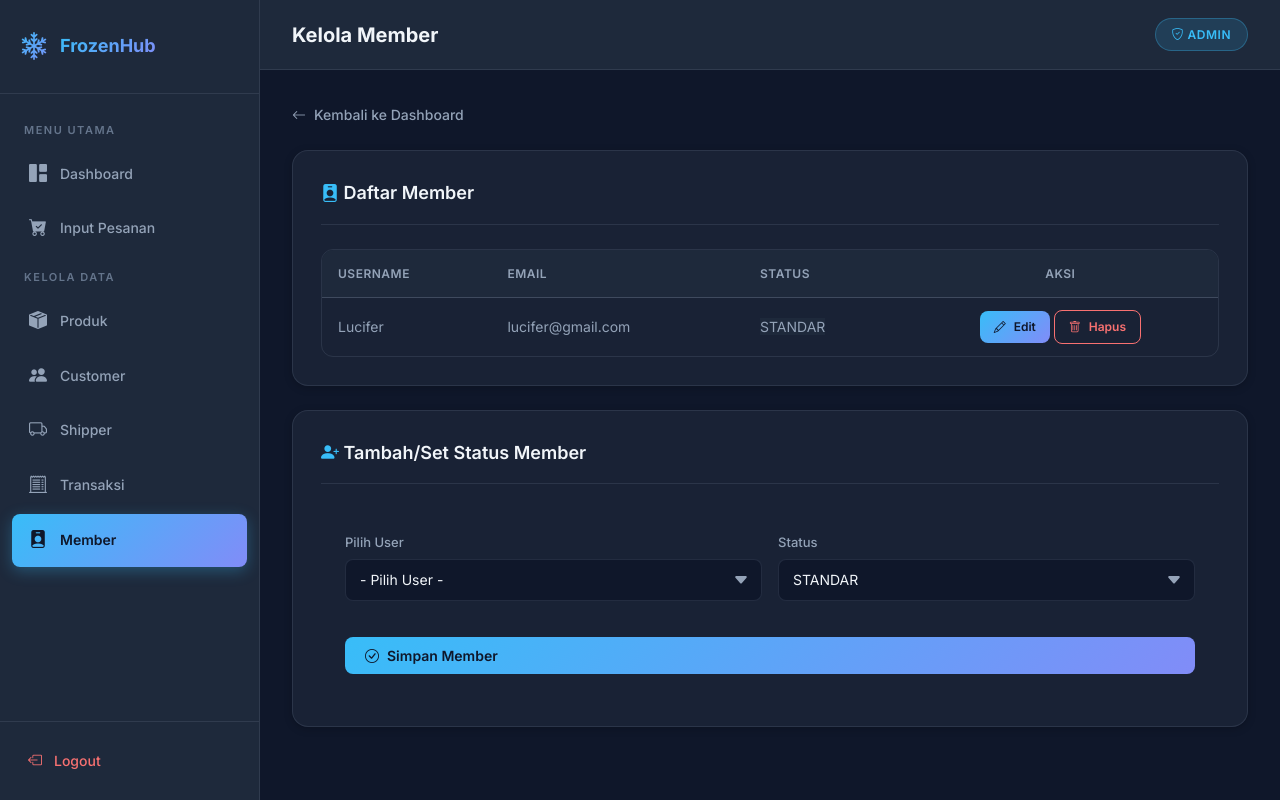
After one commit to Lucifer-pw/Frozen-Food, a PHP site: page /member/index_member.php in a window 1280 px wide. The commit adds this page. Run offline with PHP 8.4, Linux system fonts and the light colour scheme; a user stored in the database is signed in; data comes from the database, SQL or seed files in the repository; tables that the repository leaves empty or names only in its code hold one stand-in row (values such as "Sample post").

Commit message:
Tugas CRUD UJK

```diff
--- a/assets/layout_header.php
+++ b/assets/layout_header.php
@@ -67,6 +67,9 @@ if (isset($is_subfolder) && $is_subfolder) $base_url = '../';
         <a href="<?= $base_url ?>transaksi/index_transaksi.php" class="<?= $active_menu == 'transaksi' ? 'active' : '' ?>">
             <i class="bi bi-receipt-cutoff"></i> Transaksi
         </a>
+        <a href="<?= $base_url ?>member/index_member.php" class="<?= $active_menu == 'member' ? 'active' : '' ?>">
+            <i class="bi bi-person-badge-fill"></i> Member
+        </a>
         <?php } ?>
     </nav>
 
--- /dev/null
+++ b/member/index_member.php
@@ -0,0 +1,169 @@
+<?php
+session_start();
+require_once '../config/koneksi.php';
+
+if (!isset($_SESSION['login']) || $_SESSION['role'] !== 'admin') {
+    header("Location: ../login.php");
+    exit;
+}
+
+// =====================
+// TAMBAH MEMBER
+// =====================
+if (isset($_POST['tambah'])) {
+    $user_id = $_POST['user_id'];
+    $status = $_POST['status'];
+
+    $cek = mysqli_query($conn, "SELECT id FROM tb_member WHERE user_id='$user_id'");
+    if (mysqli_num_rows($cek) > 0) {
+        mysqli_query($conn, "UPDATE tb_member SET status='$status' WHERE user_id='$user_id'");
+    } else {
+        mysqli_query($conn, "INSERT INTO tb_member (user_id, status) VALUES ('$user_id', '$status')");
+    }
+    echo "<script>alert('Member berhasil ditambahkan/diupdate!'); window.location='index_member.php';</script>";
+}
+
+// =====================
+// EDIT MEMBER
+// =====================
+if (isset($_POST['edit_simpan'])) {
+    $id = $_POST['id'];
+    $status = $_POST['status'];
+
+    mysqli_query($conn, "UPDATE tb_member SET status='$status' WHERE id='$id'");
+    echo "<script>alert('Status member berhasil diupdate!'); window.location='index_member.php';</script>";
+}
+
+// =====================
+// HAPUS MEMBER
+// =====================
+if (isset($_GET['hapus'])) {
+    $id = $_GET['hapus'];
+    mysqli_query($conn, "DELETE FROM tb_member WHERE id='$id'");
+    echo "<script>alert('Member berhasil dihapus!'); window.location='index_member.php';</script>";
+}
+
+$page_title = 'Kelola Member';
+$active_menu = 'member';
+$is_subfolder = true;
+include '../assets/layout_header.php';
+
+// Fetch users for dropdown (hanya user-Member yang dapat melihat semua produk katalog)
+$users_dropdown = mysqli_query($conn, "SELECT id, username FROM tb_users WHERE role='user' ORDER BY username ASC");
+
+// Fetch members for table
+$query = "SELECT m.id as member_id, u.username, u.email, m.status
+          FROM tb_member m
+          JOIN tb_users u ON m.user_id = u.id
+          ORDER BY u.username ASC";
+$result = mysqli_query($conn, $query);
+?>
+
+<a href="<?= $base_url ?>dashboard.php" class="back-link">
+    <i class="bi bi-arrow-left"></i> Kembali ke Dashboard
+</a>
+
+<div class="card mb-24">
+    <div class="card-header">
+        <h3><i class="bi bi-person-badge-fill" style="color:var(--accent-1)"></i> Daftar Member</h3>
+    </div>
+    <div class="table-wrapper">
+        <table>
+            <thead>
+                <tr>
+                    <th>Username</th>
+                    <th>Email</th>
+                    <th>Status</th>
+                    <th style="text-align:center;">Aksi</th>
+                </tr>
+            </thead>
+            <tbody>
+                <?php while ($row = mysqli_fetch_assoc($result)) : ?>
+                <tr>
+                    <td><?= $row['username'] ?></td>
+                    <td><?= $row['email'] ?></td>
+                    <td>
+                        <?php if ($row['status'] == 'member') : ?>
+                            <span class="badge" style="background:var(--success-bg); color:var(--success);">MEMBER</span>
+                        <?php else : ?>
+                            <span class="badge" style="background:var(--bg-secondary); color:var(--text-secondary);">STANDAR</span>
+                        <?php endif; ?>
+                    </td>
+                    <td style="text-align:center;">
+                        <a href="?edit=<?= $row['member_id'] ?>" class="btn btn-primary btn-sm">
+                            <i class="bi bi-pencil"></i> Edit
+                        </a>
+                        <a href="?hapus=<?= $row['member_id'] ?>" class="btn btn-outline btn-sm" style="color:var(--danger); border-color:var(--danger);" onclick="return confirm('Hapus member ini?')">
+                            <i class="bi bi-trash"></i> Hapus
+                        </a>
+                    </td>
+                </tr>
+                <?php endwhile; ?>
+            </tbody>
+        </table>
+    </div>
+</div>
+
+<!-- FORM EDIT -->
+<?php if(isset($_GET['edit'])):
+    $id_edit = $_GET['edit'];
+    $data_edit = mysqli_fetch_assoc(mysqli_query($conn, "SELECT m.*, u.username FROM tb_member m JOIN tb_users u ON m.user_id = u.id WHERE m.id='$id_edit'"));
+    if($data_edit):
+?>
+<div class="card mb-24" id="form-edit">
+    <div class="card-header">
+        <h3><i class="bi bi-pencil-square" style="color:var(--warning)"></i> Edit Status Member: <?= $data_edit['username'] ?></h3>
+    </div>
+    <div style="padding:24px;">
+        <form method="POST">
+            <input type="hidden" name="id" value="<?= $data_edit['id'] ?>">
+            <div class="form-group">
+                <label>Status Keanggotaan</label>
+                <select name="status" class="form-control" required>
+                    <option value="standar" <?= $data_edit['status'] == 'standar' ? 'selected' : '' ?>>STANDAR</option>
+                    <option value="member" <?= $data_edit['status'] == 'member' ? 'selected' : '' ?>>MEMBER</option>
+                </select>
+            </div>
+            <button type="submit" name="edit_simpan" class="btn btn-primary mt-16">
+                <i class="bi bi-save"></i> Simpan Perubahan
+            </button>
+            <a href="index_member.php" class="btn btn-outline mt-16">Batal</a>
+        </form>
+    </div>
+</div>
+<script>document.getElementById('form-edit').scrollIntoView({ behavior: 'smooth' });</script>
+<?php endif; endif; ?>
+
+<!-- FORM TAMBAH -->
+<div class="card">
+    <div class="card-header">
+        <h3><i class="bi bi-person-plus-fill" style="color:var(--accent-1)"></i> Tambah/Set Status Member</h3>
+    </div>
+    <div style="padding:24px;">
+        <form method="POST">
+            <div class="form-row">
+                <div class="form-group">
+                    <label>Pilih User</label>
+                    <select name="user_id" required>
+                        <option value="">- Pilih User -</option>
+                        <?php while($u = mysqli_fetch_assoc($users_dropdown)): ?>
+                            <option value="<?= $u['id'] ?>"><?= $u['username'] ?></option>
+                        <?php endwhile; ?>
+                    </select>
+                </div>
+                <div class="form-group">
+                    <label>Status</label>
+                    <select name="status" required>
+                        <option value="standar">STANDAR</option>
+                        <option value="member">MEMBER</option>
+                    </select>
+                </div>
+            </div>
+            <button type="submit" name="tambah" class="btn btn-primary full-width mt-16">
+                <i class="bi bi-check-circle"></i> Simpan Member
+            </button>
+        </form>
+    </div>
+</div>
+
+<?php include '../assets/layout_footer.php'; ?>
--- a/proses_login.php
+++ b/proses_login.php
@@ -14,6 +14,11 @@ if ($data && password_verify($password, $data['password'])) {
     $_SESSION['username'] = $data['username'];
     $_SESSION['email'] = $data['email'];
 
+    // Fetch membership status
+    $q_member = mysqli_query($conn, "SELECT status FROM tb_member WHERE user_id='{$data['id']}'");
+    $d_member = mysqli_fetch_assoc($q_member);
+    $_SESSION['member_status'] = $d_member['status'] ?? 'standar';
+
     header("Location: dashboard.php");
 } else {
     echo "<script>alert('Login gagal! Username atau password salah.'); window.location='login.php';</script>";
--- a/proses_register.php
+++ b/proses_register.php
@@ -33,6 +33,12 @@ if (mysqli_num_rows($cek) > 0) {
         ");
     }
 
+    // Tambahkan status member default (standar)
+    $q_user = mysqli_query($conn, "SELECT id FROM tb_users WHERE username='$username'");
+    $d_user = mysqli_fetch_assoc($q_user);
+    $user_id = $d_user['id'];
+    mysqli_query($conn, "INSERT INTO tb_member (user_id, status) VALUES ('$user_id', 'standar')");
+
     echo "Registrasi berhasil! <a href='login.php'>Login</a>";
 }
 ?>
--- a/user/akun_saya.php
+++ b/user/akun_saya.php
@@ -70,6 +70,11 @@ include '../assets/layout_header.php';
             </div>
 
             <div class="form-group">
+                <label>Status Keanggotaan (Hanya Admin yang bisa mengubah)</label>
+                <input type="text" value="<?= strtoupper($_SESSION['member_status'] ?? 'standar') ?>" readonly style="background:var(--bg-secondary); font-weight:700; color:<?= ($_SESSION['member_status'] ?? 'standar') == 'member' ? 'var(--success)' : 'var(--text-secondary)' ?>; opacity:0.9; cursor:not-allowed;">
+            </div>
+
+            <div class="form-group">
                 <label>Username</label>
                 <input type="text" name="username" value="<?= $data['username'] ?>" required>
             </div>
```
Also changed, not shown: dashboard.php (+10 -1 lines), user/katalog.php (+9 -0 lines).
